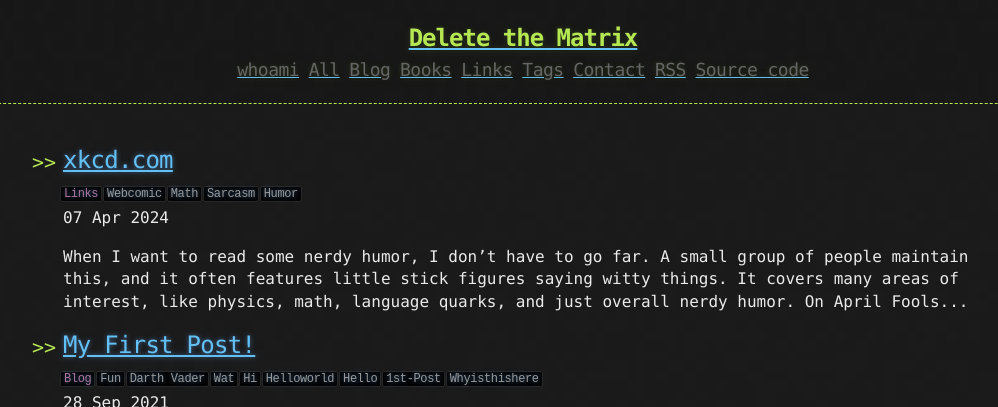
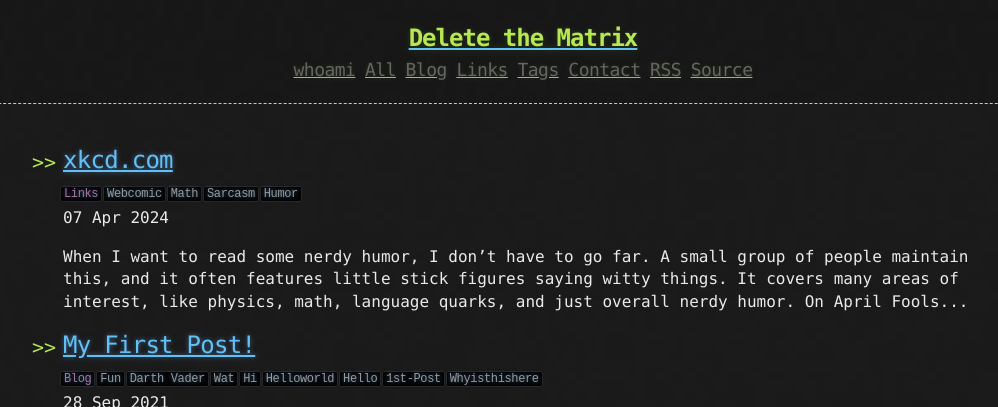
Before and after one commit to CamoCatX/camocatx.github.io, a Jekyll site: the page built from index.html, in a window 1280 px wide, cut to the strip 0-407 px from the top of the page. Shown: the whole strip, without its empty margins (117-1115 px from the left). Built offline with Jekyll 4.4.1, drawn with Linux system fonts in a browser that asks for light colours; the list of posts is cut into pages by our own code.

Commit message:
Update links.html

```diff
--- a/_includes/links.html
+++ b/_includes/links.html
@@ -1,9 +1,8 @@
 <a href="{{ "/about" | prepend: site.baseurl | replace: '//', '/' }}"><h2 class="header-link">whoami</h2></a>
 <a href="{{ "/" | prepend: site.baseurl | replace: '//', '/' }}"><h2 class="header-link">All</h2></a>
 <a href="{{ "/blog/" | prepend: site.baseurl | replace: '//', '/' }}"><h2 class="header-link">Blog</h2></a>
-<a href="{{ "/books/" | prepend: site.baseurl | replace: '//', '/' }}"><h2 class="header-link">Books</h2></a>
 <a href="{{ "/links/" | prepend: site.baseurl | replace: '//', '/' }}"><h2 class="header-link">Links</h2></a>
 <a href="{{ "/tags/" | prepend: site.baseurl | replace: '//', '/' }}"><h2 class="header-link">Tags</h2></a>
 <a href="{{ "/contact" | prepend: site.baseurl | replace: '//', '/' }}"><h2 class="header-link">Contact</h2></a>
 <a href="{{ "/feed.xml" | prepend: site.baseurl | replace: '//', '/' }}"><h2 class="header-link">RSS</h2></a>
-<a href="{{ "https://github.com/CamoCatX/camocatx.github.io" | prepend: site.baseurl | replace: '//', '/' }}"><h2 class="header-link">Source code</h2></a>
+<a href="{{ "https://github.com/CamoCatX/camocatx.github.io" | prepend: site.baseurl | replace: '//', '/' }}"><h2 class="header-link">Source</h2></a>
```
